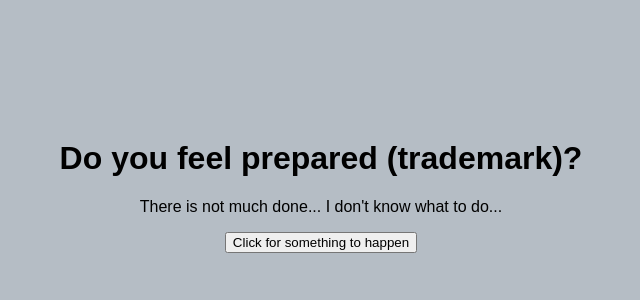
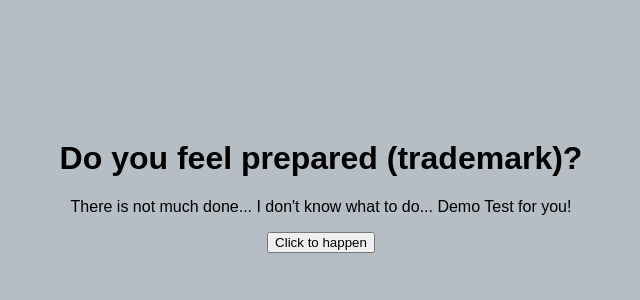
Before and after one commit to StrategTheSeer6/Skanda_Major_Project_2026_SEN_PWA, a Flask app: page /preparation in a window 1280 px wide. Shown: the part 214-514 px from the top of the page, without its empty margins (319-959 px from the left). Run offline with Flask 3, Linux system fonts and the light colour scheme.

Commit message:
Update preparation.html with dynamic content and form

```diff
--- a/Skanda Nagendra Yr12 Software Major Project Backup/templates/preparation.html
+++ b/Skanda Nagendra Yr12 Software Major Project Backup/templates/preparation.html
@@ -23,8 +23,18 @@
 
     <div class="container">
         <h1>Do you feel prepared (trademark)?</h1>
-        <p>There is not much done... I don't know what to do...</p>
-        <a href="/signpage"><button>Click for something to happen</button></a>
+        <p>
+            {% if subtopic %}
+            You are about to start a test on {{ subtopic }}
+            {% else %}
+            There is not much done... I don't know what to do... Demo Test for you!
+            {% endif %}
+        </p>
+        <form action="/start_test" method="post">
+            <input type="hidden" id="subtopic" name="subtopic" value="sd phases">
+            <button type="submit">Click to happen</button>
+        </form>
+
     </div>
 
 </body>
```
